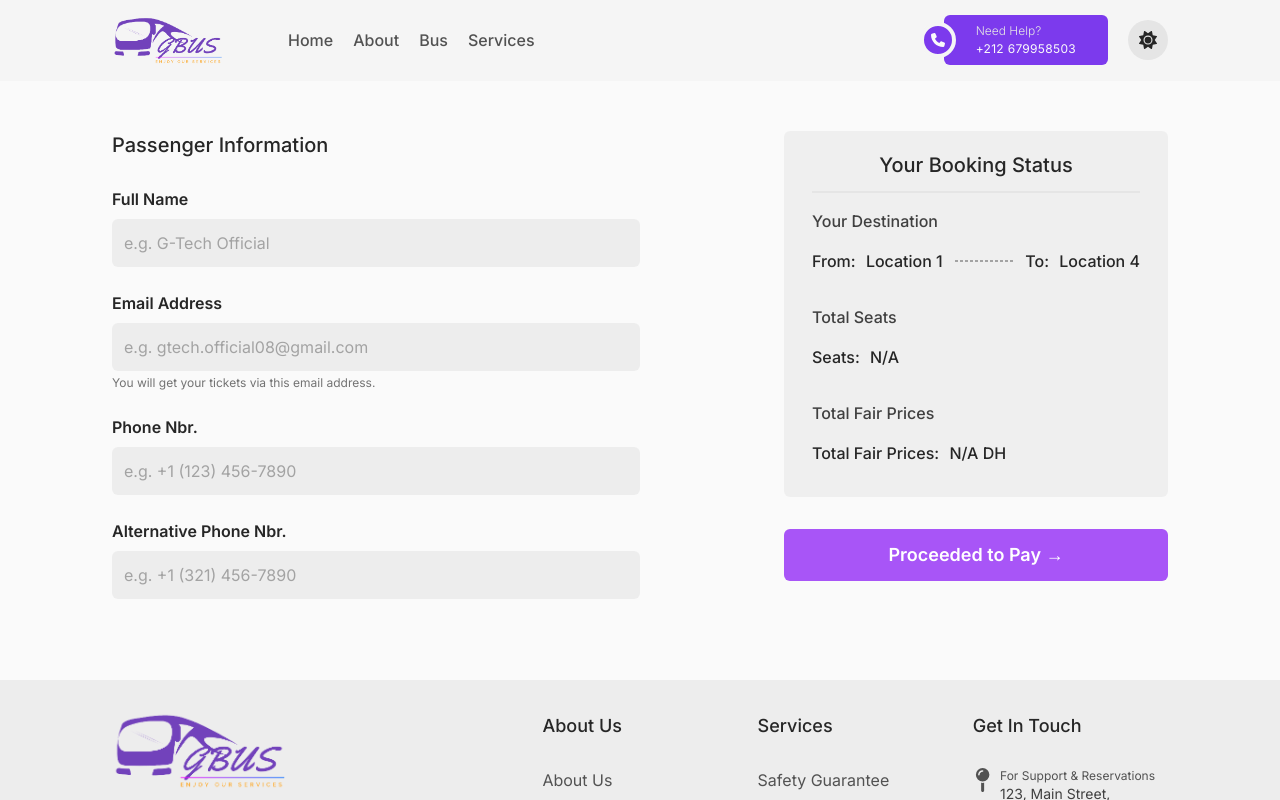
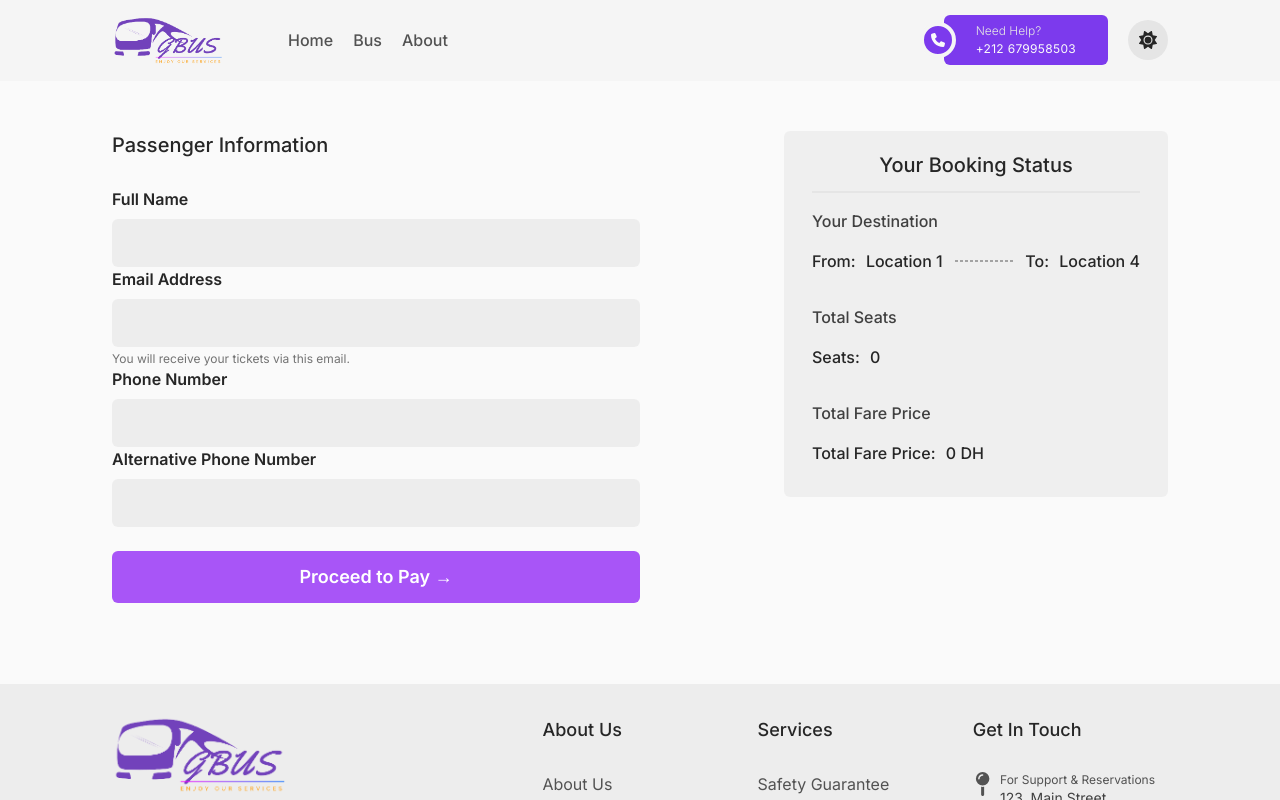
Before and after one commit to Mabdoul/busbookiing, a React (Vite) app: page /bus/bus-details/bus/bus-details/checkout in a window 1280 px wide. Shown: the top 800 px of the page. Built offline with nearby package versions, Linux system fonts and the light colour scheme.

Commit message:
refactor: enhance layout and improve seat selection logic in various components

```diff
--- a/src/components/departtime/DepartTime.jsx
+++ b/src/components/departtime/DepartTime.jsx
@@ -1,42 +1,30 @@
-import React, { useState } from "react";
+// src/components/DepartTime.js
+import React, { useState } from 'react';
 
 const DepartTime = () => {
   const [departBus, setDepartBus] = useState("");
-  const handleDepartBuschange = (e) => {
+
+  const handleDepartBusChange = (e) => {
     setDepartBus(e.target.value);
   };
 
   return (
-    <div className="w-full.space-y-4">
-      {!departBus ? (
-        <div className="w-full grid grid-cols-2 gap-10">
-          <div className="">
+    <div className="w-full space-y-4">
       <label htmlFor="departbus" className="block mb-2 font-semibold">
         Depart Time
       </label>
       <select
         value={departBus}
-              onChange={handleDepartBuschange}
+        onChange={handleDepartBusChange}
         name="departbus"
         id="departbus"
         className="w-full appearance-none text-neutral-800 dark:text-neutral-100 placeholder-neutral-400 dark:placeholder:text-neutral-600 inline-block bg-neutral-200/60 dark:bg-neutral-900/60 px-3 h-11 border-neutral-200 dark:border-neutral-900 rounded-md focus:outline-none focus:bg-neutral-100 dark:focus:bg-neutral-900"
       >
         <option value="">Select a Time</option>
         <option value="04:00 AM">04:00 AM</option>
-              <option value="04:00 AM">04:00 AM</option>
-              <option value="04:00  AM">04:00 AM</option>
+        <option value="05:00 AM">05:00 AM</option>
+        {/* Add more times as needed */}
       </select>
-          </div>
-        </div>
-      ) : (
-        <div className="space-y-5">
-          <div className="w-full flex items-center gap-x-3">
-            <div className="w-fit text-base font-semiblod">
-              Bus Depart at: - <span className="ml-1.5 font-medium">{departBus}</span>
-            </div>
-          </div>
-        </div>
-      )}
     </div>
   );
 };
--- a/src/components/navbar/Navbar.jsx
+++ b/src/components/navbar/Navbar.jsx
@@ -12,9 +12,9 @@ const Navbar = () => {
 
     const navLinks = [
         { href: "/", label: "Home" },
+
+        { href: "/bus", label: "Bus" },
         { href: "/about", label: "About" },
-        { href: "/bus", label: "Bus" },
-        { href: "/services", label: "Services" },
     ]
 
     const handleClick = () => {
--- a/src/components/seat/Seat.jsx
+++ b/src/components/seat/Seat.jsx
@@ -55,7 +55,7 @@ const BusSeatLayout = ({ onSeatSelect }) => {
         <div className="flex-1 w-full flex">
           <div className="w-full flex-1 flex gap-x-5 items-stretch">
             <div className="w-10 h-full border-r-2 border-dashed border-neutral-300 dark:border-neutral-800">
-              <GiSteeringWheel className="text-3xl mt-6 text-violet-600 -rotate-90" />
+              <GiSteeringWheel className="text-3xl mt-6 text-violet-600 -rotate-0" />
             </div>
             {/* Seat Layout */}
             <div className="flex flex-col items-center">
@@ -83,25 +83,25 @@ const BusSeatLayout = ({ onSeatSelect }) => {
 
         <div className="space-y-3 w-28">
           <div className="flex items-center gap-x-2">
-            <MdOutlineChair className="text-lg text-neutral-500 -rotate-90 " />
+            <MdOutlineChair className="text-lg text-neutral-500 -rotate-0 " />
             <p className="text-neutral-900 dark:text-neutral-200 text-sm font-normal">
               Available
             </p>
           </div>
           <div className="flex items-center gap-x-2">
-            <MdOutlineChair className="text-lg text-red-500 -rotate-90 " />
+            <MdOutlineChair className="text-lg text-red-500 -rotate-0 " />
             <p className="text-neutral-900 dark:text-neutral-200 text-sm font-normal">
               Booked
             </p>
           </div>
           <div className="flex items-center gap-x-2">
-            <MdOutlineChair className="text-lg text-violet-500 -rotate-90 " />
+            <MdOutlineChair className="text-lg text-violet-500 -rotate-0 " />
             <p className="text-neutral-900 dark:text-neutral-200 text-sm font-normal">
               Selected
             </p>
           </div>
           <div className="flex items-center gap-x-2">
-            <RiMoneyDollarCircleLine className="text-lg text-neutral-500 -rotate-90 " />
+            <RiMoneyDollarCircleLine className="text-lg text-neutral-500 -rotate-0 " />
             <p className="text-neutral-900 dark:text-neutral-200 text-sm font-normal">
               MAD 75
             </p>
--- a/src/pages/about/About.jsx
+++ b/src/pages/about/About.jsx
@@ -3,7 +3,7 @@ import React from 'react';
 
 const About = () => {
   return (
-    <div>
+    <div className="w-full lg:px-28 md:px-16 sm:px-7 px-4 mb-[8ch]">
       <h1>Hello</h1>
     </div>
   );
--- a/src/pages/bus/Detail.jsx
+++ b/src/pages/bus/Detail.jsx
@@ -1,9 +1,9 @@
-import React from 'react';
+// src/pages/bus/Detail.js
+import React, { useState } from 'react';
 import { useLocation, useNavigate } from 'react-router-dom';
 import { FaStar } from 'react-icons/fa';
 import Bus from '../../assets/bus9.png';
 import Seat from '../../components/seat/Seat';
-import { Link } from 'react-router-dom';
 
 const Detail = () => {
   const location = useLocation();
@@ -12,19 +12,28 @@ const Detail = () => {
   const to = queryParams.get('to');
   const navigate = useNavigate();
 
-  const [selectedSeats, setSelectedSeats] = React.useState([]);
-  const [totalFairPrices, setTotalFairPrices] = React.useState(0);
+  const [selectedSeats, setSelectedSeats] = useState([]);
+  const [totalFairPrices, setTotalFairPrices] = useState();
 
-  const handleSeatSelect = (seats) => {
-    setSelectedSeats(seats);
-    setTotalFairPrices(seats.length * 75); // Assuming each seat costs 75 MAD
+  const handleSeatSelect = (seatNumber) => {
+    const updatedSeats = [...selectedSeats];
+    if (selectedSeats.includes(seatNumber)) {
+      setSelectedSeats(updatedSeats.filter((seat) => seat !== seatNumber));
+    } else {
+      if (selectedSeats.length < 10) {
+        setSelectedSeats([...updatedSeats, seatNumber]);
+      } else {
+        alert('You can only select a maximum of 10 seats');
+      }
+    }
+    setTotalFairPrices(selectedSeats.length * 75); // Assuming each seat costs 75 MAD
   };
 
   const handleProceedToCheckout = () => {
-    if (selectedSeats.length === 0) {
-      alert('Please select at least one seat.');
-      return;
-    }
+  if (selectedSeats.length === 0) {
+    alert('Please select at least one seat.');
+    return;
+  }
     navigate(`/bus/bus-details/bus/bus-details/checkout?totalSeats=${selectedSeats.length}&totalFairPrices=${totalFairPrices}`);
   };
 
--- a/src/pages/checkout/Checkout.jsx
+++ b/src/pages/checkout/Checkout.jsx
@@ -1,12 +1,42 @@
-// src/pages/checkout/Checkout.js
-import React from 'react';
+import React, { useState } from 'react';
 import { useLocation } from 'react-router-dom';
+import axios from 'axios';
 
 const Checkout = () => {
   const location = useLocation();
   const queryParams = new URLSearchParams(location.search);
-  const totalSeats = queryParams.get('totalSeats'); // Get totalSeats from query parameters
-  const totalFairPrices = queryParams.get('totalFairPrices'); // Get totalFairPrices from query parameters
+  const totalSeats = Number(queryParams.get('totalSeats')) || 0; // Default to 0
+  const totalPrice = totalSeats * 75; // Assuming each seat costs 75 MAD
+
+  const [formData, setFormData] = useState({
+    fullname: '',
+    email: '',
+    phone: '',
+    altPhone: '',
+  });
+
+  const handleChange = (e) => {
+    setFormData({ ...formData, [e.target.name]: e.target.value });
+  };
+
+  const handleSubmit = async (e) => {
+    e.preventDefault();
+
+    try {
+      await axios.post('http://localhost:8000/api/checkout', {
+        ...formData,
+        total_seats: totalSeats,
+        total_price: totalPrice,
+        departure: "Location 1", // Replace with dynamic value
+        arrival: "Location 4",   // Replace with dynamic value
+        date: new Date().toISOString().split('T')[0] // Replace with actual date
+      });
+      alert('Booking successful!');
+    } catch (error) {
+      console.error('Error submitting booking:', error);
+      alert('Booking failed!');
+    }
+  };
 
   return (
     <div className="w-full lg:px-28 md:px-16 sm:px-7 px-4 mt-[13ch] mb-[8ch] space-y-10">
@@ -15,58 +45,30 @@ const Checkout = () => {
           <h2 className="text-xl text-neutral-800 dark:text-neutral-100 font-medium">
             Passenger Information
           </h2>
-          <form className="space-y-6">
+          <form className="space-y-6" aria-labelledby="passenger-info" onSubmit={handleSubmit}>
+            <fieldset>
+              <legend className="sr-only">Passenger Details</legend>
               <div>
-              <label htmlFor="fullname" className="block mb-2 font-semibold">
-                Full Name
-              </label>
-              <input
-                type="text"
-                id="fullname"
-                placeholder="e.g. G-Tech Official"
-                name="fullname"
-                className="w-full appearance-none text-neutral-800 dark:text-neutral-100 placeholder-neutral-400 dark:placeholder-neutral-600 inline-block bg-neutral-200/60 dark:bg-neutral-900/60 px-3 h-12 border-neutral-200 dark:border-neutral-900 rounded-md focus:outline-none focus:bg-neutral-100 dark:focus:bg-neutral-900"
-              />
+                <label htmlFor="fullname" className="block mb-2 font-semibold">Full Name</label>
+                <input type="text" id="fullname" name="fullname" value={formData.fullname} onChange={handleChange} required className="w-full appearance-none text-neutral-800 dark:text-neutral-100 placeholder-neutral-400 dark:placeholder-neutral-600 inline-block bg-neutral-200/60 dark:bg-neutral-900/60 px-3 h-12 border-neutral-200 dark:border-neutral-900 rounded-md focus:outline-none focus:bg-neutral-100 dark:focus:bg-neutral-900" />
               </div>
               <div>
-              <label htmlFor="email" className="block mb-2 font-semibold">
-                Email Address
-              </label>
-              <input
-                type="text"
-                id="email"
-                placeholder="e.g. gtech.official08@gmail.com"
-                name="email"
-                className="w-full appearance-none text-neutral-800 dark:text-neutral-100 placeholder-neutral-400 dark:placeholder-neutral-600 inline-block bg-neutral-200/60 dark:bg-neutral-900/60 px-3 h-12 border-neutral-200 dark:border-neutral-900 rounded-md focus:outline-none focus:bg-neutral-100 dark:focus:bg-neutral-900"
-              />
-              <small className="block mt-1 text-xs text-neutral-500 dark:text-neutral-600 font-normal">
-                You will get your tickets via this email address.
-              </small>
+                <label htmlFor="email" className="block mb-2 font-semibold">Email Address</label>
+                <input type="email" id="email" name="email" value={formData.email} onChange={handleChange} required className="w-full appearance-none text-neutral-800 dark:text-neutral-100 placeholder-neutral-400 dark:placeholder-neutral-600 inline-block bg-neutral-200/60 dark:bg-neutral-900/60 px-3 h-12 border-neutral-200 dark:border-neutral-900 rounded-md focus:outline-none focus:bg-neutral-100 dark:focus:bg-neutral-900" />
+                <small className="block mt-1 text-xs text-neutral-500 dark:text-neutral-600 font-normal">You will receive your tickets via this email.</small>
               </div>
               <div>
-              <label htmlFor="phone" className="block mb-2 font-semibold">
-                Phone Nbr.
-              </label>
-              <input
-                type="text"
-                id="phone"
-                placeholder="e.g. +1 (123) 456-7890"
-                name="phone"
-                className="w-full appearance-none text-neutral-800 dark:text-neutral-100 placeholder-neutral-400 dark:placeholder-neutral-600 inline-block bg-neutral-200/60 dark:bg-neutral-900/60 px-3 h-12 border-neutral-200 dark:border-neutral-900 rounded-md focus:outline-none focus:bg-neutral-100 dark:focus:bg-neutral-900"
-              />
+                <label htmlFor="phone" className="block mb-2 font-semibold">Phone Number</label>
+                <input type="tel" id="phone" name="phone" value={formData.phone} onChange={handleChange} required className="w-full appearance-none text-neutral-800 dark:text-neutral-100 placeholder-neutral-400 dark:placeholder-neutral-600 inline-block bg-neutral-200/60 dark:bg-neutral-900/60 px-3 h-12 border-neutral-200 dark:border-neutral-900 rounded-md focus:outline-none focus:bg-neutral-100 dark:focus:bg-neutral-900" />
               </div>
               <div>
-              <label htmlFor="altPhone" className="block mb-2 font-semibold">
-                Alternative Phone Nbr.
-              </label>
-              <input
-                type="text"
-                id="altPhone"
-                placeholder="e.g. +1 (321) 456-7890"
-                name="altPhone"
-                className="w-full appearance-none text-neutral-800 dark:text-neutral-100 placeholder-neutral-400 dark:placeholder-neutral-600 inline-block bg-neutral-200/60 dark:bg-neutral-900/60 px-3 h-12 border-neutral-200 dark:border-neutral-900 rounded-md focus:outline-none focus:bg-neutral-100 dark:focus:bg-neutral-900"
-              />
+                <label htmlFor="altPhone" className="block mb-2 font-semibold">Alternative Phone Number</label>
+                <input type="tel" id="altPhone" name="altPhone" value={formData.altPhone} onChange={handleChange} className="w-full appearance-none text-neutral-800 dark:text-neutral-100 placeholder-neutral-400 dark:placeholder-neutral-600 inline-block bg-neutral-200/60 dark:bg-neutral-900/60 px-3 h-12 border-neutral-200 dark:border-neutral-900 rounded-md focus:outline-none focus:bg-neutral-100 dark:focus:bg-neutral-900" />
               </div>
+            </fieldset>
+            <button type="submit" className="w-full py-3 bg-purple-500 text-white rounded-md text-lg font-semibold">
+              Proceed to Pay →
+            </button>
           </form>
         </div>
         <div className="col-span-2 space-y-8">
@@ -76,44 +78,27 @@ const Checkout = () => {
             </h2>
             <div className="space-y-8 pb-3">
               <div className="space-y-4">
-                <h6 className="text-base text-neutral-700 dark:text-neutral-200 font-medium">
-                  Your Destination
-                </h6>
+                <h6 className="text-base text-neutral-700 dark:text-neutral-200 font-medium">Your Destination</h6>
                 <div className="w-full flex items-center gap-x-3">
-                  <div className="w-fit text-base font-medium">
-                    From: <span className="ml-1.5">Location 1</span>
-                  </div>
+                  <div className="w-fit text-base font-medium">From: <span className="ml-1.5">Location 1</span></div>
                   <div className="flex-1 border-dashed border-neutral-400 dark:border-neutral-700/80 border"></div>
-                  <div className="w-fit text-base font-medium">
-                    To: <span className="ml-1.5">Location 4</span>
-                  </div>
+                  <div className="w-fit text-base font-medium">To: <span className="ml-1.5">Location 4</span></div>
                 </div>
               </div>
               <div className="space-y-4">
-                <h6 className="text-base text-neutral-700 dark:text-neutral-200 font-medium">
-                  Total Seats
-                </h6>
+                <h6 className="text-base text-neutral-700 dark:text-neutral-200 font-medium">Total Seats</h6>
                 <div className="w-full flex items-center gap-x-3">
-                  <div className="w-fit text-base font-medium">
-                    Seats: <span className="ml-1.5">{totalSeats || 'N/A'}</span>
-                  </div>
+                  <div className="w-fit text-base font-medium">Seats: <span className="ml-1.5">{totalSeats}</span></div>
                 </div>
               </div>
               <div className="space-y-4">
-                <h6 className="text-base text-neutral-700 dark:text-neutral-200 font-medium">
-                  Total Fair Prices
-                </h6>
+                <h6 className="text-base text-neutral-700 dark:text-neutral-200 font-medium">Total Fare Price</h6>
                 <div className="w-full flex items-center gap-x-3">
-                  <div className="w-fit text-base font-medium">
-                    Total Fair Prices: <span className="ml-1.5">{totalFairPrices || 'N/A'} DH</span>
+                  <div className="w-fit text-base font-medium">Total Fare Price: <span className="ml-1.5">{totalPrice} DH</span></div>
                 </div>
               </div>
             </div>
           </div>
-          </div>
-          <button className="w-full py-3 bg-purple-500 text-white rounded-md text-lg font-semibold">
-            Proceeded to Pay →
-          </button>
         </div>
       </div>
     </div>
```
Lines whose indentation alone changed are shown as unchanged.
